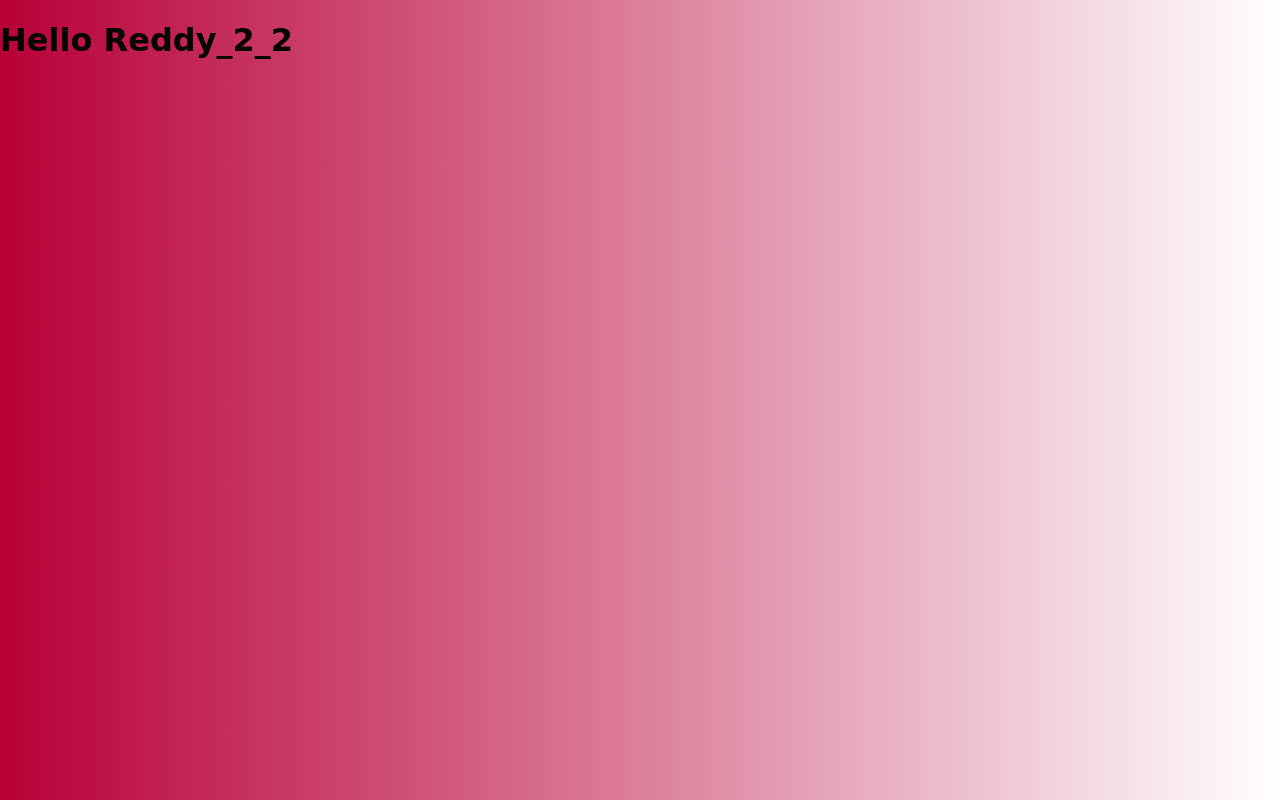
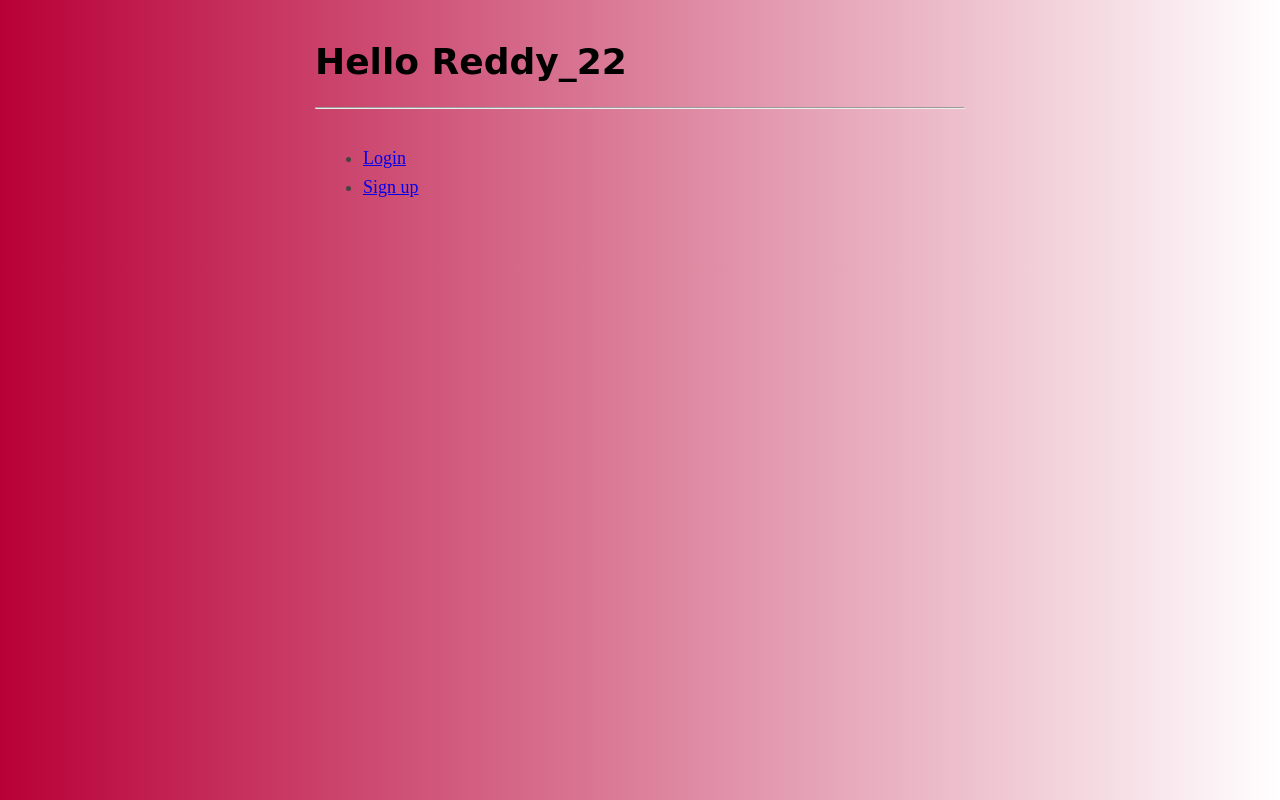
Before and after one commit to pockche123/reddy22_client, a website: page index.html in a window 1280 px wide. Drawn offline with Linux system fonts and the light colour scheme; files that its build step writes are made by us from their sources.

Commit message:
Add links for login, sign up, tweak styling

```diff
--- a/index.html
+++ b/index.html
@@ -4,12 +4,20 @@
     <meta charset="UTF-8" />
     <meta name="viewport" content="width=device-width, initial-scale=1.0" />
     <link rel="stylesheet" href="./static/css/index.css" />
+    <link rel="stylesheet" href="./assets/default.css" />
     <title>Home Page</title>
   </head>
 
   <body>
-    <div>
-      <h1>Hello Reddy_2_2</h1>
-    </div>
+    <header>
+      <h1>Hello Reddy_22</h1>
+    </header>
+    <hr />
+    <main>
+      <ul>
+        <li><a href="./login.html">Login</a></li>
+        <li><a href="./register.html">Sign up</a></li>
+      </ul>
+    </main>
   </body>
 </html>
--- /dev/null
+++ b/static/css/default.css
@@ -0,0 +1,28 @@
+body {
+  margin: 40px auto;
+  max-width: 650px;
+  line-height: 1.6;
+  font-size: 18px;
+  color: #444444;
+  padding: 0 10px;
+}
+
+main {
+  padding: 8px;
+}
+
+h1,
+h2,
+h3 {
+  line-height: 1.2;
+}
+
+fieldset {
+  border: none;
+}
+
+.container {
+  display: flex;
+  flex-direction: column;
+  padding: 0.2rem;
+}
--- a/static/css/index.css
+++ b/static/css/index.css
@@ -1,9 +1,5 @@
 body {
   background-image: linear-gradient(to right, rgb(184, 0, 55), white);
-  display: flex;
-  text-align: center;
-  padding: 0;
-  margin: 0;
 }
 
 h1 {
```
